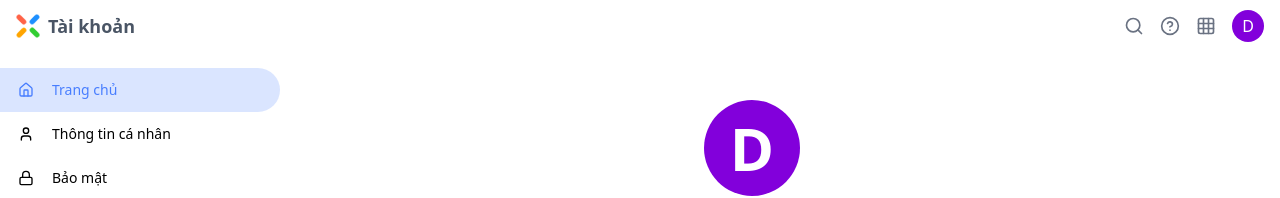
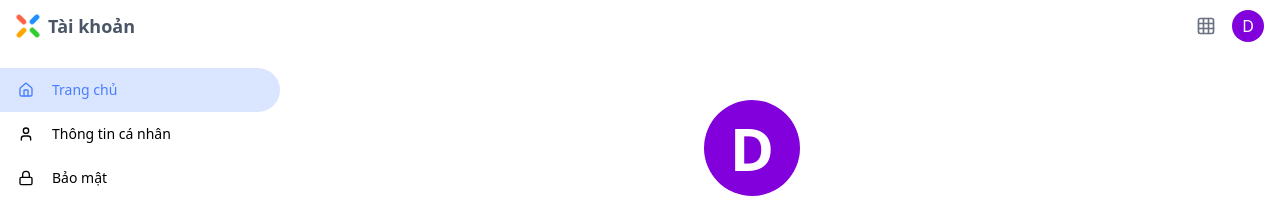
Before and after one commit to imdat99/idk_user_client, a React (Vite) app: page / in a window 1280 px wide. Shown: the top 198 px of the page. Built offline with nearby package versions, Linux system fonts and the light colour scheme; no server answers; a web font is replaced by a local one.

Commit message:
done header

```diff
--- a/src/components/Header.tsx
+++ b/src/components/Header.tsx
@@ -1,8 +1,37 @@
-import { Grid, HelpCircle, Menu, Search } from 'lucide-react';
+import { cn } from 'lib/utils';
+import { Grid, Menu } from 'lucide-react';
+import { forwardRef, useEffect, useRef, useState } from 'react';
 
-const Header = () => {
+const Header = forwardRef<HTMLHeadElement, React.HTMLAttributes<HTMLHeadElement>>(({ className, children, ...props }, ref) => {
+  const [hasShadow, setHasShadow] = useState(false);
+  const sentinelRef = useRef<HTMLDivElement | null>(null);
+  const observerRef = useRef<IntersectionObserver | null>(null);
+
+  useEffect(() => {
+    if (!sentinelRef.current) return;
+
+    observerRef.current = new IntersectionObserver(
+      ([entry]) => setHasShadow(!entry.isIntersecting),
+      {
+        root: null, // viewport
+        rootMargin: '0px 0px 0px 0px',
+        threshold: [0.01]
+      }
+    );
+
+    observerRef.current.observe(sentinelRef.current);
+
+    return () => {
+      if (observerRef.current && sentinelRef.current) {
+        observerRef.current.unobserve(sentinelRef.current);
+        observerRef.current.disconnect();
+      }
+    };
+  }, []);
   return (
-    <header className="flex items-center px-4 py-2 sticky top-0 bg-white z-50">
+    <>
+      <div ref={sentinelRef} className="absolute top-0 h-0 w-full" />
+      <header className={cn("flex items-center px-4 py-2 sticky top-0 bg-white/90 z-50 backdrop-blur-sm transition-shadow duration-300 will-change-transform", className, hasShadow && "shadow-md")} {...props} ref={ref}>
         <div className="flex items-center">
           <button id="mobile-menu-btn" type='button' className="mr-4 hidden mobile-menu-btn">
             <Menu />
@@ -15,12 +44,12 @@ const Header = () => {
           <span className="ml-2 text-lg text-gray-600 font-bold">Tài khoản</span>
         </div>
         <div className="ml-auto flex items-center">
-        <button className="p-2" type='button'>
+          {/* <button className="p-2" type='button'>
             <Search className="h-5 w-5 text-gray-500" />
-        </button>
-        <button className="p-2" type='button'>
+          </button> */}
+          {/* <button className="p-2" type='button'>
             <HelpCircle className="h-5 w-5 text-gray-500" />
-        </button>
+          </button> */}
           <button className="p-2" type='button'>
             <Grid className="h-5 w-5 text-gray-500" />
           </button>
@@ -29,7 +58,8 @@ const Header = () => {
           </div>
         </div>
       </header>
+    </>
   );
-};
-
+});
+Header.displayName = 'Xemdi-Header';
 export default Header;
```
Lines whose indentation alone changed are shown as unchanged.
